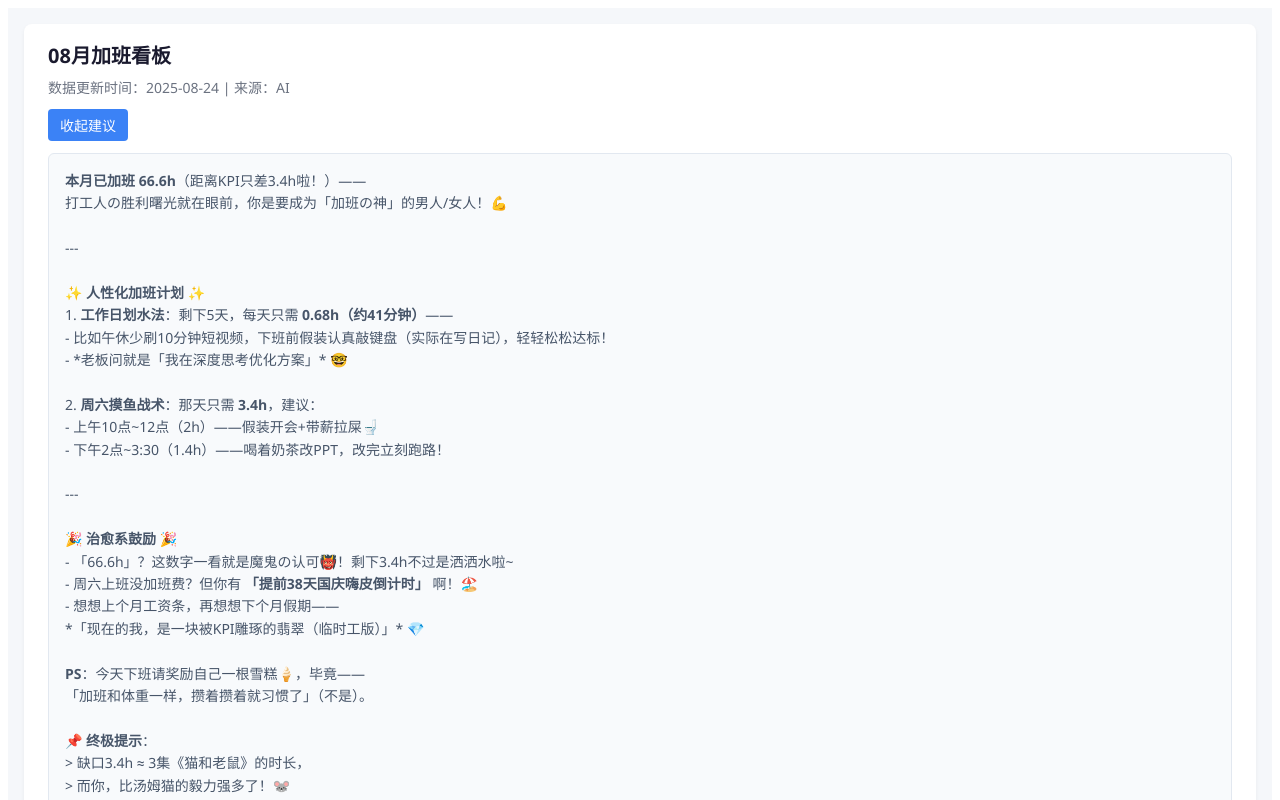
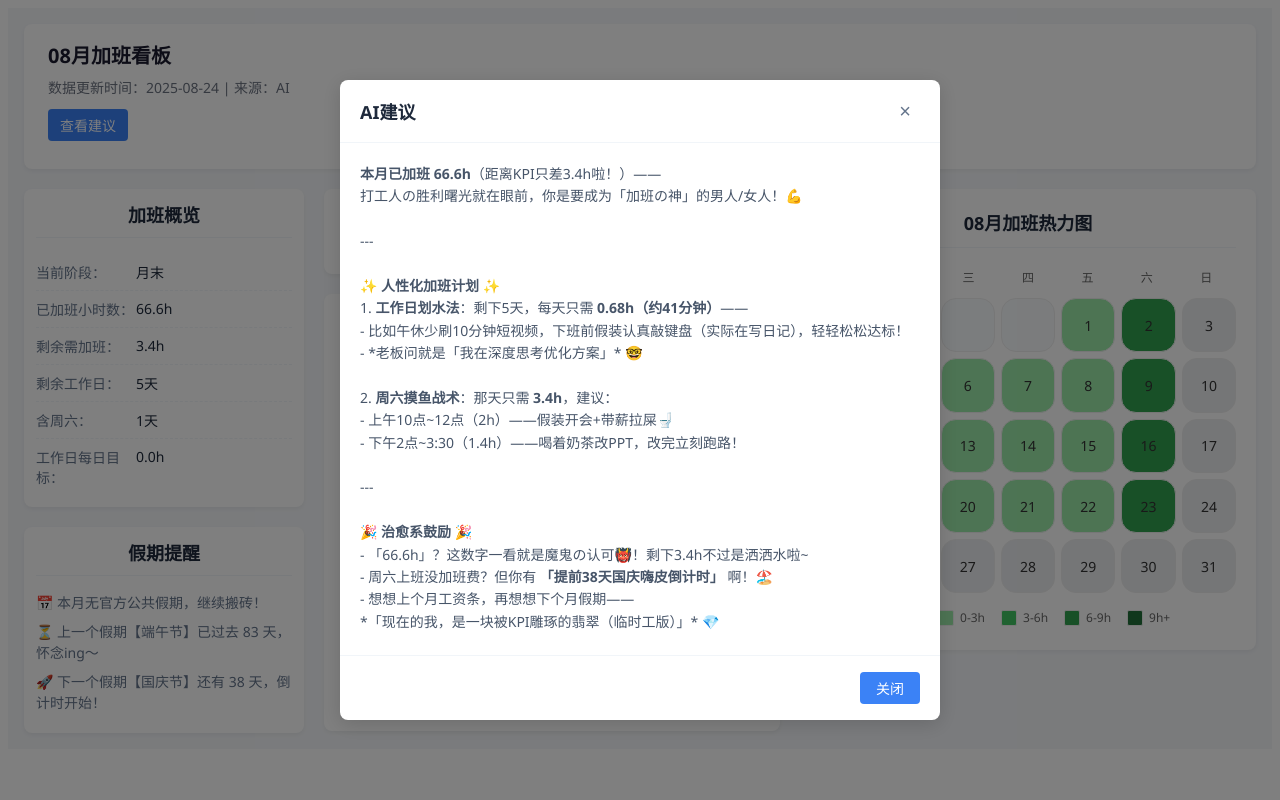
Before and after one commit to asdas1233456/WorkTime, a Vue app: page / in a window 1280 px wide. Both pictures are taken after a click on the button "查看建议". Shown: the top 800 px of the page. Built offline with nearby package versions, Linux system fonts and the light colour scheme.

Commit message:
重新修改UI界面

```diff
--- a/src/App.vue
+++ b/src/App.vue
@@ -5,13 +5,9 @@
       <h1>{{ currentMonth.slice(5) }}月加班看板</h1>
       <p>数据更新时间：{{ planData.current_date }} | 来源：{{ planData.来源 }}</p>
       <!-- AI建议按钮 -->
-      <button class="advice-btn" @click="showAdvice = !showAdvice">
-        {{ showAdvice ? '收起建议' : '查看建议' }}
+      <button class="advice-btn" @click="showAdviceDialog = true">
+        查看建议
       </button>
-      <!-- AI建议内容 -->
-      <div class="advice-card" v-if="showAdvice">
-        <div class="advice-content" v-html="formattedAdvice"></div>
-      </div>
     </header>
 
     <!-- 核心三栏布局（无改动） -->
@@ -84,15 +80,6 @@
       <div class="right-area">
         <div class="card heatmap-card">
           <h2>{{ currentMonth.slice(5) }}月加班热力图</h2>
-
-<!--          &lt;!&ndash; 月份选择器 &ndash;&gt;-->
-<!--          <select v-model="currentMonth" style="margin-bottom:8px;">-->
-<!--            <option v-for="m in 12" :key="m"-->
-<!--                    :value="`2025-${m.toString().padStart(2,'0')}`">-->
-<!--              2025-{{ m.toString().padStart(2,'0') }}-->
-<!--            </option>-->
-<!--          </select>-->
-
           <MonthlyHeatmap
             :year-month="currentMonth"
             :data="heatmapData"
@@ -100,6 +87,22 @@
         </div>
       </div>
     </main>
+
+    <!-- AI建议弹窗 -->
+    <div class="dialog-overlay" v-if="showAdviceDialog" @click="showAdviceDialog = false">
+      <div class="dialog" @click.stop>
+        <div class="dialog-header">
+          <h3>AI建议</h3>
+          <button class="close-btn" @click="showAdviceDialog = false">×</button>
+        </div>
+        <div class="dialog-content">
+          <div class="advice-content" v-html="formattedAdvice"></div>
+        </div>
+        <div class="dialog-footer">
+          <button class="confirm-btn" @click="showAdviceDialog = false">关闭</button>
+        </div>
+      </div>
+    </div>
   </div>
 </template>
 
@@ -111,8 +114,8 @@ import reportData from '../data/overtime_report.json'
 
 // 当前月份（动态）
 const currentMonth = ref('2025-08')
-// 控制AI建议显示/隐藏
-const showAdvice = ref(false)
+// 控制AI建议弹窗显示/隐藏
+const showAdviceDialog = ref(false)
 
 // 当月记录过滤
 const currentMonthRecords = computed(() =>
@@ -168,7 +171,6 @@ const formattedAdvice = computed(() =>
 /* 加班记录 */
 .records-card {
   height: 437px;          /* 固定高度 */
-  /* 或 max-height: 480px; 让内容少时自动收缩 */
   display: flex;
   flex-direction: column;
 }
@@ -211,16 +213,6 @@ const formattedAdvice = computed(() =>
 
 .advice-btn:hover {
   background-color: #2563eb;
-}
-
-/* 顶部AI建议卡片 */
-.advice-card {
-  background: #f8fafc;
-  border-radius: 6px;
-  padding: 16px;
-  font-size: 14px;
-  line-height: 1.6;
-  border: 1px solid #e2e8f0;
 }
 
 /* 核心三栏布局 */
@@ -411,13 +403,100 @@ const formattedAdvice = computed(() =>
   background-color: #f97316;
 }
 
-/* AI建议内容 */
+/* AI建议弹窗样式 */
+.dialog-overlay {
+  position: fixed;
+  top: 0;
+  left: 0;
+  right: 0;
+  bottom: 0;
+  background-color: rgba(0, 0, 0, 0.5);
+  display: flex;
+  align-items: center;
+  justify-content: center;
+  z-index: 1000;
+}
+
+.dialog {
+  background-color: white;
+  border-radius: 8px;
+  width: 90%;
+  max-width: 600px;
+  max-height: 80vh;
+  display: flex;
+  flex-direction: column;
+  box-shadow: 0 4px 20px rgba(0, 0, 0, 0.15);
+}
+
+.dialog-header {
+  padding: 16px 20px;
+  border-bottom: 1px solid #f1f5f9;
+  display: flex;
+  justify-content: space-between;
+  align-items: center;
+}
+
+.dialog-header h3 {
+  margin: 0;
+  font-size: 18px;
+  color: #1e293b;
+}
+
+.close-btn {
+  background: none;
+  border: none;
+  font-size: 20px;
+  cursor: pointer;
+  color: #64748b;
+  width: 30px;
+  height: 30px;
+  border-radius: 50%;
+  display: flex;
+  align-items: center;
+  justify-content: center;
+  transition: background-color 0.2s;
+}
+
+.close-btn:hover {
+  background-color: #f1f5f9;
+}
+
+.dialog-content {
+  padding: 20px;
+  overflow-y: auto;
+  flex: 1;
+}
+
 .advice-content {
   color: #475569;
+  font-size: 14px;
+  line-height: 1.6;
 }
 
 .advice-content strong {
   color: #1e293b;
+}
+
+.dialog-footer {
+  padding: 16px 20px;
+  border-top: 1px solid #f1f5f9;
+  display: flex;
+  justify-content: flex-end;
+}
+
+.confirm-btn {
+  background-color: #3b82f6;
+  color: white;
+  border: none;
+  padding: 6px 16px;
+  border-radius: 4px;
+  font-size: 14px;
+  cursor: pointer;
+  transition: background-color 0.2s;
+}
+
+.confirm-btn:hover {
+  background-color: #2563eb;
 }
 
 /* 右侧热力图区域 */
@@ -432,7 +511,7 @@ const formattedAdvice = computed(() =>
   padding-bottom: 24px;
 }
 
-/* 响应式适配（原逻辑不变） */
+/* 响应式适配 */
 @media (max-width: 1200px) {
   .dashboard-content {
     grid-template-columns: 280px 1fr;
```
